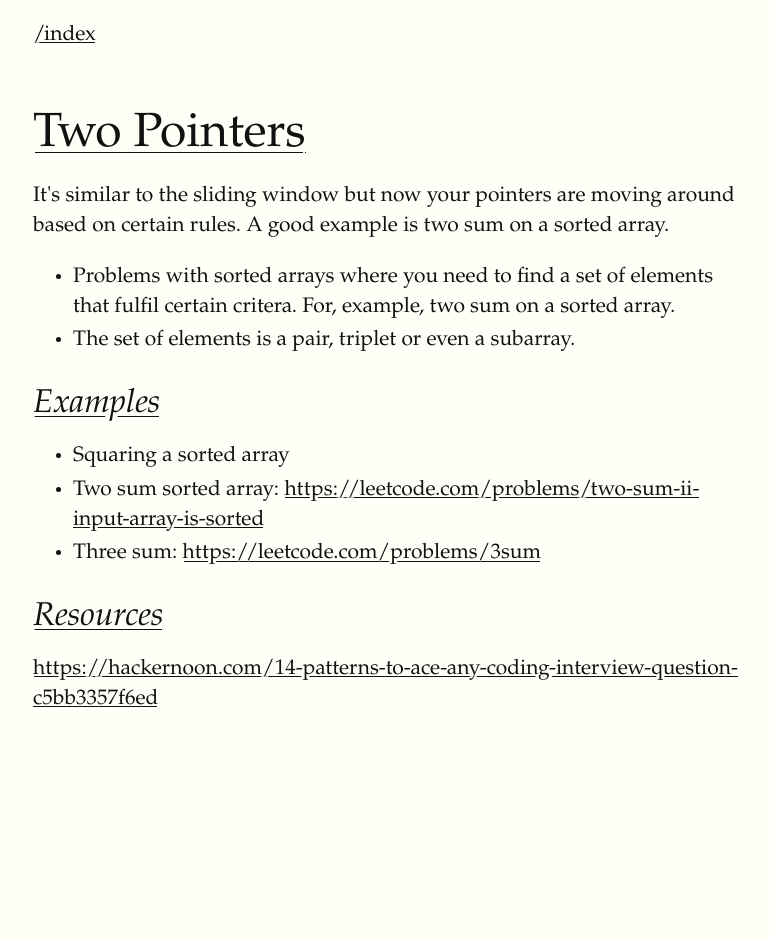
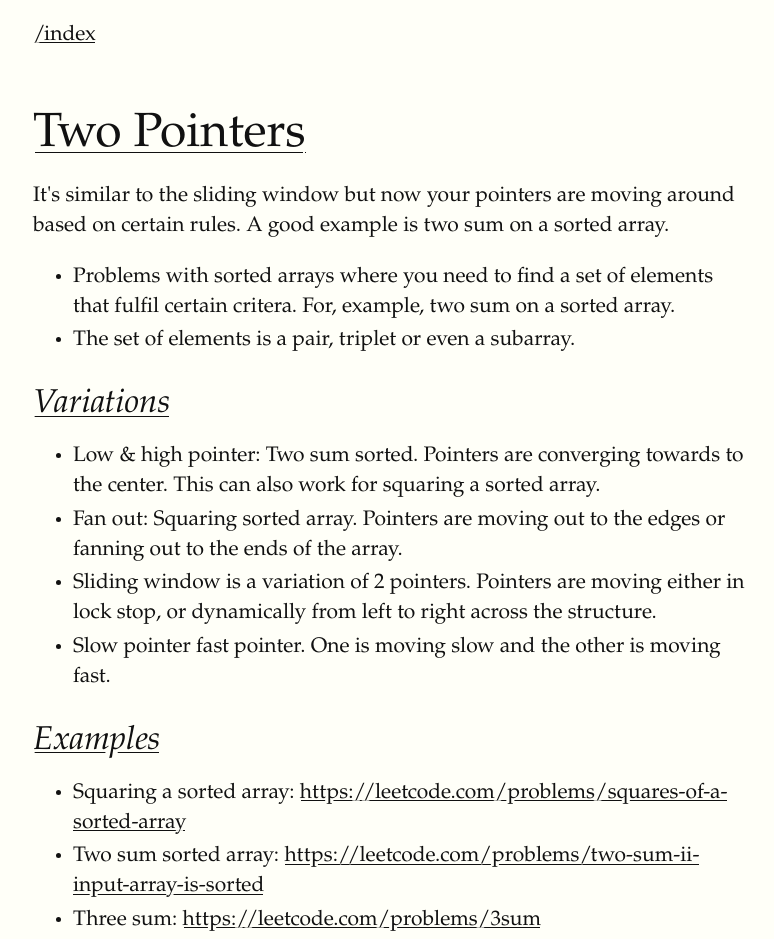
Before and after one commit to Mu-Alpha-Research-Center/visual-analysis-of-algorithms, a website: page docs/Two Pointers.html in a window 1280 px wide. Shown: the top 939 px of the page, without its empty margins (247-1021 px from the left). Before the commit the page ends 864 px from the top, so only its background shows below. Drawn offline with Linux system fonts and the light colour scheme; a web font is replaced by a local one.

```diff
--- a/docs/Two Pointers.html
+++ b/docs/Two Pointers.html
@@ -29,11 +29,30 @@
 
 </ul>
 
+<div id="Two Pointers-Variations"><h2 id="Variations" class="header"><a href="#Two Pointers-Variations">Variations</a></h2></div>
+<ul>
+<li>
+Low &amp; high pointer: Two sum sorted. Pointers are converging towards
+  to the center. This can also work for squaring a sorted array.
+
+<li>
+Fan out: Squaring sorted array. Pointers are moving out to the edges
+  or fanning out to the ends of the array.
+
+<li>
+Sliding window is a variation of 2 pointers. Pointers are moving either
+  in lock stop, or dynamically from left to right across the structure.
+
+<li>
+Slow pointer fast pointer. One is moving slow and the other is moving fast.
+
+</ul>
+
 <div id="Two Pointers-Examples"><h2 id="Examples" class="header"><a href="#Two Pointers-Examples">Examples</a></h2></div>
 
 <ul>
 <li>
-Squaring a sorted array
+Squaring a sorted array: <a href="https://leetcode.com/problems/squares-of-a-sorted-array">https://leetcode.com/problems/squares-of-a-sorted-array</a>
 
 <li>
 Two sum sorted array: <a href="https://leetcode.com/problems/two-sum-ii-input-array-is-sorted">https://leetcode.com/problems/two-sum-ii-input-array-is-sorted</a>
```
Also changed, not shown: src/LeetCode/1189-maximum-number-of-balloons.test.ts (added, +35 -0 lines), README.md.
